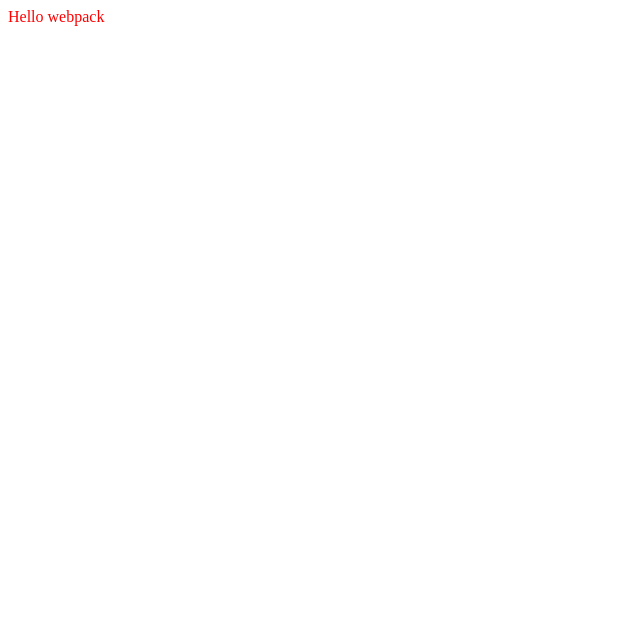
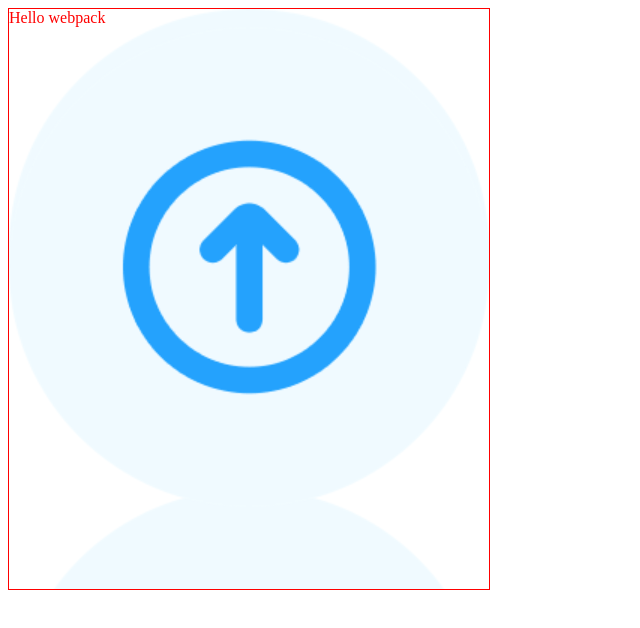
Before and after one commit to Bryant-Wang24/webpack-learning, a website built with webpack: page index.html in a window 1280 px wide. Shown: the whole page, without its empty margins (0-640 px from the left). Built offline with nearby package versions, Linux system fonts and the light colour scheme.

Commit message:
使用file-loader加载image图像

```diff
--- a/package.json
+++ b/package.json
@@ -9,6 +9,7 @@
   },
   "devDependencies": {
     "css-loader": "^6.5.1",
+    "file-loader": "^6.2.0",
     "style-loader": "^3.3.1",
     "webpack-cli": "^4.9.1"
   },
--- a/src/index.js
+++ b/src/index.js
@@ -1,11 +1,17 @@
 import _ from 'lodash';
 import './style.css';
+import Icon from './icon.png';
 function component() {
     let element = document.createElement('div');
 
-    // lodash（目前通过一个 script 引入）对于执行这一行是必需的
+    // lodash，现在由此脚本导入
     element.innerHTML = _.join(['Hello', 'webpack'], ' ');
     element.classList.add('hello');
+
+    // 将图像添加到已经存在的div中
+    var myIcon = new Image()
+    myIcon.src = Icon
+    element.appendChild(myIcon)
 
     return element;
   }
--- a/src/style.css
+++ b/src/style.css
@@ -1,3 +1,7 @@
 .hello{
+    border: 1px solid red;
     color: red;
+    width: 480px;
+    height: 580px;
+    background: url('./icon.png');
 }
--- a/webpack.config.js
+++ b/webpack.config.js
@@ -11,6 +11,10 @@ module.exports = {
             {
                 test:/\.css$/,
                 use:['style-loader','css-loader']
+            },
+            {
+                test:/\.(png|svg|jpg|gif)/,
+                use:['file-loader']
             }
         ]
     }
```
Also changed, not shown: src/icon.png (added), 1 other file.
